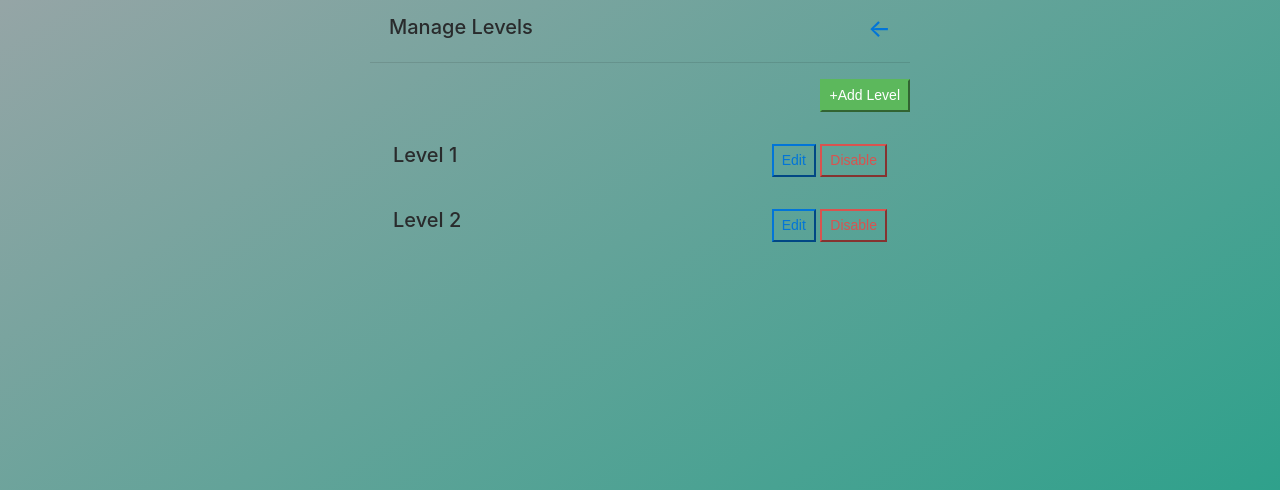
After one commit to gsingh84/symposium, a PHP site: template views/levels.html in a window 1280 px wide. The commit adds this page. Shown: the top 490 px of the page. Run offline with PHP 8.4, Linux system fonts and the light colour scheme; the template is opened without the code that fills it, so the values that code supplies are empty; some libraries are stand-ins or nearby versions.

Commit message:
added manage levels page

```diff
--- a/views/add-participant.html
+++ b/views/add-participant.html
@@ -21,7 +21,7 @@
                         <legend class="font-weight-light h5 mt-3">Participant information</legend>
                     </div>
                     <div class="col-4 text-right">
-                        <a href="{{@BASE}}"><span class="h4">&larr;</span></a>
+                        <a href="{{@BASE}}"><span class="h4">&larr; </span></a>
                     </div>
                 </div>
                 <hr>
--- a/views/admin.html
+++ b/views/admin.html
@@ -79,12 +79,12 @@
                 </div>
                 <div class="form-group row">
                     <div class="col">
-                        <button style="width: 100%" class="btn font-weight-light btn-lg btn-secondary">Post Competition</button>
+                        <a href="{{@BASE}}/levels"><button style="width: 100%" class="btn font-weight-light btn-lg btn-primary">Manage Levels</button></a>
                     </div>
                 </div>
                 <div class="form-group row">
                     <div class="col">
-                        <button style="width: 100%" class="btn font-weight-light btn-lg btn-secondary">Judges</button>
+                        <button style="width: 100%" class="btn font-weight-light btn-lg btn-info">Judges</button>
                     </div>
                 </div>
             </div>
--- a/views/judge.html
+++ b/views/judge.html
@@ -29,7 +29,7 @@
 
 
     <div style="background-color: white" class="container col-md-8 border tablecon mt-5 table-view">
-        <h5 class="mt-2 font-weight-light">List of participants:</h5>
+        <h5 class="mt-2 font-weight-light">List of participants</h5>
         <table class="table">
             <thead style="background: rgba(254,104,0,0.2)">
             <tr>
--- /dev/null
+++ b/views/levels.html
@@ -0,0 +1,120 @@
+<!DOCTYPE html>
+<html lang="en">
+<head>
+    <meta charset="UTF-8">
+    <meta name="viewport" content="width=device-width, initial-scale=1, shrink-to-fit=no">
+    <meta http-equiv="X-UA-Compatible" content="ie=edge">
+    <link rel="stylesheet" href="https://maxcdn.bootstrapcdn.com/bootstrap/4.0.0-beta.3/css/bootstrap.min.css" integrity="sha384-Zug+QiDoJOrZ5t4lssLdxGhVrurbmBWopoEl+M6BdEfwnCJZtKxi1KgxUyJq13dy" crossorigin="anonymous">
+    <link rel="stylesheet" href="{{@BASE}}/views/styles/admin.css">
+    <title>Manage Levels</title>
+
+    <style>
+        .form-control {
+            background-color: #D5DBDB;
+        }
+
+        body{
+            background: linear-gradient(to top left, #16a085,#95a5a6);
+            height: 100%;
+            background-repeat: no-repeat;
+            background-attachment: fixed;
+        }
+    </style>
+</head>
+<body>
+<div class="container">
+    <div class="row">
+        <div class="col-md-6 offset-md-3">
+            <div class="box bg-white">
+                <div class="row m-1 mt-3">
+                    <div class="col-8">
+                        <p class="h5 font-weight-light">Manage Levels</p>
+                    </div>
+                    <div class="col-4 text-right">
+                        <a id="go-back" href="{{@BASE}}"><span class="h4">&larr; </span></a>
+                    </div>
+                </div>
+                <hr>
+
+                <div class="inner-box">
+                    <div id="display-level">
+                        <div class="form-group row">
+                            <div class="col text-right">
+                                <button id="add-btn" name="add-btn" class="btn-sm btn-success rounded-0">&#43;Add Level</button>
+                            </div>
+                        </div>
+
+                        <div class="form-group row m-0 border border-secondary p-2 pt-3 mb-2">
+                            <div class="col-6">
+                                <p class="h5 font-weight-light">Level 1</p>
+                            </div>
+                            <div class="col-6 text-right">
+                                <button class="btn-sm rounded-0 btn-outline-primary">Edit</button>
+                                <button class="btn-sm rounded-0 btn-outline-danger">Disable</button>
+                            </div>
+                        </div>
+
+                        <div class="form-group row m-0 border border-secondary p-2 pt-3">
+                            <div class="col-6">
+                                <p class="h5 font-weight-light">Level 2</p>
+                            </div>
+                            <div class="col-6 text-right">
+                                <button class="btn-sm rounded-0 btn-outline-primary">Edit</button>
+                                <button class="btn-sm rounded-0 btn-outline-danger">Disable</button>
+                            </div>
+                        </div>
+                    </div> <!--display levels-->
+
+                    <div id="add-level">
+                        <div class="row form-group">
+                            <div class="col">
+                                <label><small>Level name</small></label>
+                                <input class="form-control" type="text" name="level-name">
+                            </div>
+                        </div>
+
+                        <div class="row form-group">
+                            <div class="col text-right">
+                                <button id="add-criteria-btn" class="btn-sm btn-outline-info rounded-0">&#43;Add Criteria</button>
+                            </div>
+                        </div>
+
+                        <div id="criteria-text"></div>
+                    </div>
+                </div>
+            </div>
+        </div>
+    </div>
+</div>
+
+<script src="https://code.jquery.com/jquery-3.2.1.slim.min.js" integrity="sha384-KJ3o2DKtIkvYIK3UENzmM7KCkRr/rE9/Qpg6aAZGJwFDMVNA/GpGFF93hXpG5KkN" crossorigin="anonymous"></script>
+<script src="https://cdnjs.cloudflare.com/ajax/libs/popper.js/1.12.9/umd/popper.min.js" integrity="sha384-ApNbgh9B+Y1QKtv3Rn7W3mgPxhU9K/ScQsAP7hUibX39j7fakFPskvXusvfa0b4Q" crossorigin="anonymous"></script>
+<script src="https://maxcdn.bootstrapcdn.com/bootstrap/4.0.0-beta.3/js/bootstrap.min.js" integrity="sha384-a5N7Y/aK3qNeh15eJKGWxsqtnX/wWdSZSKp+81YjTmS15nvnvxKHuzaWwXHDli+4" crossorigin="anonymous"></script>
+</body>
+<script src="//code.jquery.com/jquery.js"></script>
+
+<script>
+    $("#add-level").hide(); //hide add level field initially
+
+    //display add level field on add btn click
+    $("#add-btn").click(function () {
+       $("#display-level").slideUp("fast");
+       $("#add-level").slideDown("fast");
+
+       //change go back icon href attribute
+       $("#go-back").attr("href", "./levels");
+    });
+
+    //create criteria type input on click
+    $("#add-criteria-btn").click(function() {
+        $("#criteria-text").html("<div class='row form-group'>\n" +
+            "    <div class='col-9'>\n" +
+            "        <input class='form-control' type='text' name='level-type' placeholder='Criteria type'>\n" +
+            "    </div>\n" +
+            "    <div class='col-3 text-right'>\n" +
+            "        <button id='criteria-added' class='btn btn-warning rounded-0'>Confirm</button>\n" +
+            "    </div>\n" +
+            "</div>");
+    });
+</script>
+</html>
```
Also changed, not shown: index.php (+8 -0 lines).
